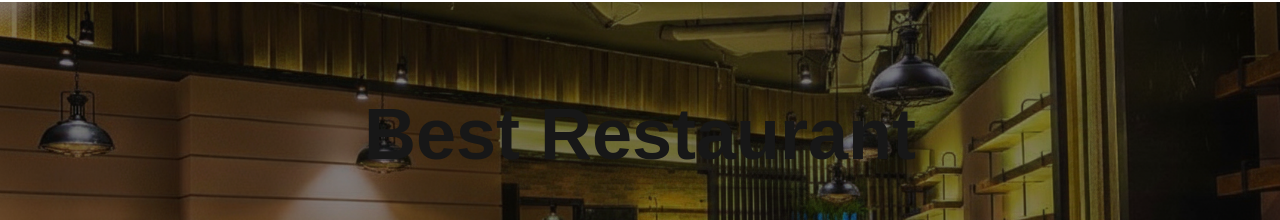
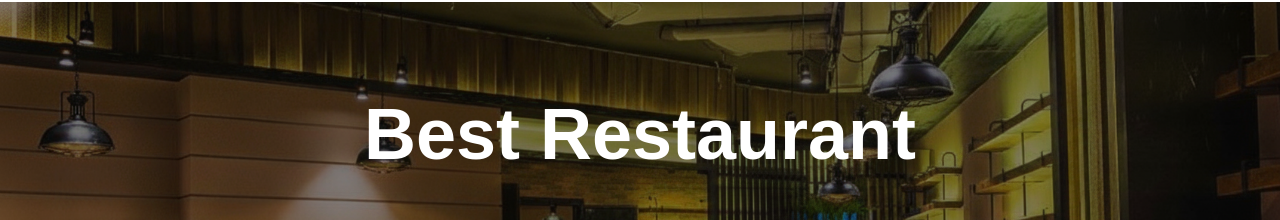
Before and after one commit to prajwal723/Restan, a Next.js app: page / in a window 1280 px wide. Shown: the part 126-346 px from the top of the page. Built offline with nearby package versions, Linux system fonts and the light colour scheme.

Commit message:
font clr

```diff
--- a/app/page.js
+++ b/app/page.js
@@ -17,7 +17,7 @@ return<>
 <Navbar/>
     <div className="relative overflow-x-hidden bg-gray-100 dark:bg-neutral-900 pt-14 md:pt-28">
         <img src="/best-restaurant.png" alt="Best restaurant" className=" scale-200 md:scale-100"/>
-        <h1  className=" absolute top-16 md:top-56 md:text-7xl text-center font-bold text-4xl w-full">Best Restaurant</h1>
+        <h1  className=" absolute top-16 md:top-56 md:text-7xl text-center font-bold text-4xl w-full text-white">Best Restaurant</h1>
         <div className="pt-24">
             <div className="flex  justify-center md:gap-3 items-center">
                 <img src="	https://restan-nextjs.vercel.app/_next/static/media/17-2.f96247ed.png" alt="line" className="hidden md:block h-5"/>
```
